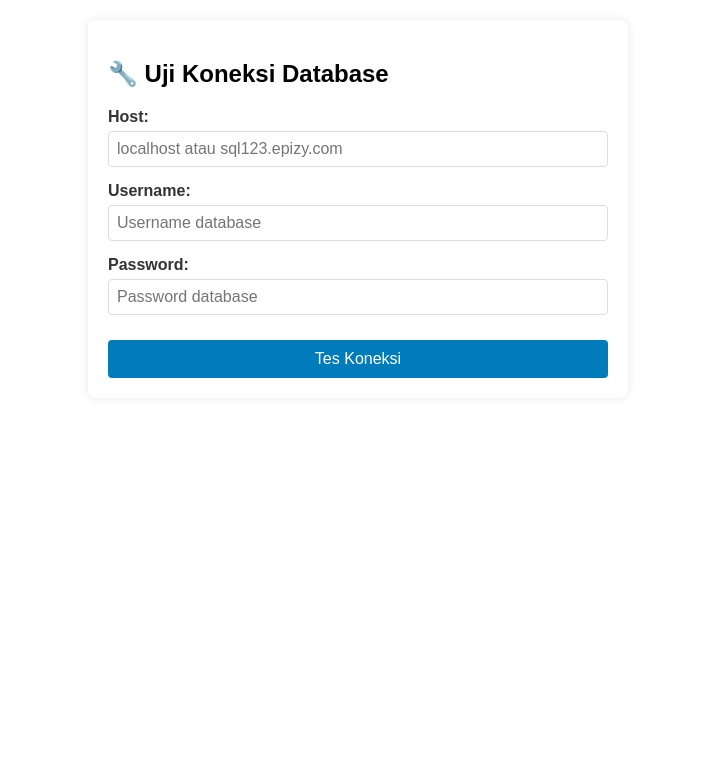
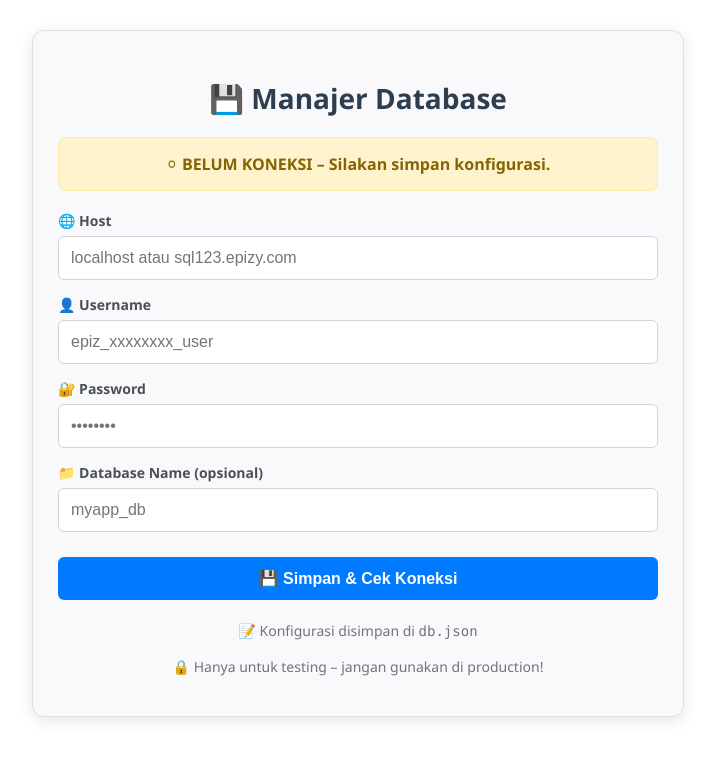
Before and after one commit to shin-meiri/main, a React (Create React App) app: page / in a window 1280 px wide. Shown: the top 760 px of the page, without its empty margins (282-997 px from the left). Built offline with nearby package versions, Linux system fonts and the light colour scheme; no server answers.

Commit message:
Update DBForm.jsx

```diff
--- a/src/components/DBForm.jsx
+++ b/src/components/DBForm.jsx
@@ -1,53 +1,118 @@
-import React, { useState } from 'react';
+import React, { useState, useEffect } from 'react';
 
-const DbTestForm = () => {
+const DbManager = () => {
   const [form, setForm] = useState({
     host: '',
     user: '',
-    pass: ''
+    pass: '',
+    dbname: ''
   });
-  const [result, setResult] = useState('');
-  const [loading, setLoading] = useState(false);
+  const [status, setStatus] = useState('loading'); // loading, disconnected, connected, failed
+  const [error, setError] = useState('');
+
+  // Cek status koneksi saat load
+  useEffect(() => {
+    fetch('/crudb.php')
+      .then(res => res.json())
+      .then(data => {
+        if (data.status === 'error') {
+          setError(data.message);
+          setStatus('disconnected');
+        } else {
+          setStatus(data.status);
+          if (data.config) setForm(data.config);
+        }
+      })
+      .catch(() => {
+        setError('Gagal load konfigurasi');
+        setStatus('disconnected');
+      });
+  }, []);
 
   const handleChange = (e) => {
-    setForm({
-      ...form,
-      [e.target.name]: e.target.value
-    });
+    setForm({ ...form, [e.target.name]: e.target.value });
   };
 
-  const handleSubmit = async (e) => {
+  const handleSubmit = (e) => {
     e.preventDefault();
-    setLoading(true);
-    setResult('Sedang menguji koneksi...');
+    setStatus('loading');
 
-    try {
-      const response = await fetch('/tes-db.php', {
-        method: 'POST',
-        headers: {
-          'Content-Type': 'application/x-www-form-urlencoded',
-        },
-        body: new URLSearchParams(form).toString()
+    // Simpan ke db.json via PHP
+    fetch('/crudb.php', {
+      method: 'POST',
+      headers: { 'Content-Type': 'application/json' },
+      body: JSON.stringify(form)
+    })
+      .then(res => res.json())
+      .then(data => {
+        if (data.status === 'saved') {
+          setStatus(data.connection?.status || 'disconnected');
+        } else {
+          setError(data.message);
+          setStatus('failed');
+        }
+      })
+      .catch(() => {
+        setError('Gagal menyimpan');
+        setStatus('failed');
       });
+  };
 
-      const text = await response.text();
-      setResult(text); // HTML dari tes-db.php
-    } catch (error) {
-      setResult(`<p style="color: red;">❌ Error: ${error.message}</p>`);
-    } finally {
-      setLoading(false);
+  const handleDelete = () => {
+    if (window.confirm('⚠️ Hapus konfigurasi database?')) {
+      fetch('/crudb.php', { method: 'DELETE' })
+        .then(() => {
+          setForm({ host: '', user: '', pass: '', dbname: '' });
+          setStatus('disconnected');
+        });
+    }
+  };
+
+  // Render UI berdasarkan status
+  const renderStatus = () => {
+    switch (status) {
+      case 'connected':
+        return (
+          <div style={styles.status.success}>
+            🟢 <strong>KONEKSI BERHASIL!</strong> Database siap digunakan.
+          </div>
+        );
+      case 'failed':
+        return (
+          <div style={styles.status.failed}>
+            🔴 <strong>GAGAL KONEKSI:</strong> {error || 'Periksa host, user, atau password.'}
+          </div>
+        );
+      case 'disconnected':
+        return (
+          <div style={styles.status.disconnected}>
+            ⚪ <strong>BELUM KONEKSI</strong> – Silakan simpan konfigurasi.
+          </div>
+        );
+      case 'loading':
+        return (
+          <div style={styles.status.loading}>
+            🔍 Sedang memuat status...
+          </div>
+        );
+      default:
+        return null;
     }
   };
 
   return (
     <div style={styles.container}>
-      <h2>🔧 Uji Koneksi Database</h2>
+      <h2 style={styles.title}>💾 Manajer Database</h2>
+
+      {/* Status */}
+      {renderStatus()}
+
+      {/* Form */}
       <form onSubmit={handleSubmit} style={styles.form}>
         <div style={styles.field}>
-          <label style={styles.label} htmlFor="host">Host:</label>
+          <label style={styles.label}>🌐 Host</label>
           <input
             type="text"
-            id="host"
             name="host"
             value={form.host}
             onChange={handleChange}
@@ -58,95 +123,184 @@ const DbTestForm = () => {
         </div>
 
         <div style={styles.field}>
-          <label style={styles.label} htmlFor="user">Username:</label>
+          <label style={styles.label}>👤 Username</label>
           <input
             type="text"
-            id="user"
             name="user"
             value={form.user}
             onChange={handleChange}
-            placeholder="Username database"
+            placeholder="epiz_xxxxxxxx_user"
             required
             style={styles.input}
           />
         </div>
 
         <div style={styles.field}>
-          <label style={styles.label} htmlFor="pass">Password:</label>
+          <label style={styles.label}>🔐 Password</label>
           <input
             type="password"
-            id="pass"
             name="pass"
             value={form.pass}
             onChange={handleChange}
-            placeholder="Password database"
-            required
+            placeholder="••••••••"
             style={styles.input}
           />
         </div>
 
-        <button type="submit" disabled={loading} style={styles.button}>
-          {loading ? 'Mengujicoba...' : 'Tes Koneksi'}
-        </button>
+        <div style={styles.field}>
+          <label style={styles.label}>📁 Database Name (opsional)</label>
+          <input
+            type="text"
+            name="dbname"
+            value={form.dbname}
+            onChange={handleChange}
+            placeholder="myapp_db"
+            style={styles.input}
+          />
+        </div>
+
+        <div style={styles.buttons}>
+          <button type="submit" style={styles.btn.save}>
+            💾 Simpan & Cek Koneksi
+          </button>
+          {status !== 'disconnected' && (
+            <button type="button" onClick={handleDelete} style={styles.btn.delete}>
+              🗑️ Hapus
+            </button>
+          )}
+        </div>
       </form>
 
-      {result && (
-        <div style={styles.result} dangerouslySetInnerHTML={{ __html: result }} />
-      )}
+      {/* Info */}
+      <div style={styles.info}>
+        <p>📝 Konfigurasi disimpan di <code>db.json</code></p>
+        <p>🔒 Hanya untuk testing – jangan gunakan di production!</p>
+      </div>
     </div>
   );
 };
 
-// Gaya sederhana (bisa dipindah ke CSS nanti)
+// === STYLES ===
 const styles = {
   container: {
-    fontFamily: 'Arial, sans-serif',
-    maxWidth: '500px',
-    margin: '20px auto',
-    padding: '20px',
-    backgroundColor: '#fff',
-    borderRadius: '8px',
-    boxShadow: '0 0 10px rgba(0,0,0,0.1)',
+    fontFamily: 'Segoe UI, Tahoma, Geneva, Verdana, sans-serif',
+    maxWidth: '600px',
+    margin: '30px auto',
+    padding: '25px',
+    backgroundColor: '#f9f9fb',
+    borderRadius: '12px',
+    boxShadow: '0 4px 15px rgba(0,0,0,0.1)',
+    border: '1px solid #e0e0e0'
+  },
+  title: {
+    textAlign: 'center',
+    color: '#2c3e50',
+    marginBottom: '20px',
+    fontSize: '28px'
+  },
+  status: {
+    success: {
+      padding: '15px',
+      backgroundColor: '#d4edda',
+      color: '#155724',
+      borderRadius: '8px',
+      marginBottom: '20px',
+      fontSize: '16px',
+      textAlign: 'center',
+      fontWeight: 'bold',
+      border: '1px solid #c3e6cb'
+    },
+    failed: {
+      padding: '15px',
+      backgroundColor: '#f8d7da',
+      color: '#721c24',
+      borderRadius: '8px',
+      marginBottom: '20px',
+      fontSize: '16px',
+      textAlign: 'center',
+      fontWeight: 'bold',
+      border: '1px solid #f5c6cb'
+    },
+    disconnected: {
+      padding: '15px',
+      backgroundColor: '#fff3cd',
+      color: '#856404',
+      borderRadius: '8px',
+      marginBottom: '20px',
+      fontSize: '16px',
+      textAlign: 'center',
+      fontWeight: 'bold',
+      border: '1px solid #ffeaa7'
+    },
+    loading: {
+      padding: '15px',
+      backgroundColor: '#d1ecf1',
+      color: '#0c5460',
+      borderRadius: '8px',
+      marginBottom: '20px',
+      fontSize: '16px',
+      textAlign: 'center',
+      fontWeight: 'bold'
+    }
   },
   form: {
     display: 'flex',
     flexDirection: 'column',
+    gap: '15px'
   },
   field: {
-    marginBottom: '15px',
+    display: 'flex',
+    flexDirection: 'column'
   },
   label: {
-    display: 'block',
-    marginBottom: '5px',
-    fontWeight: 'bold',
-    color: '#333',
+    fontSize: '14px',
+    fontWeight: '600',
+    color: '#495057',
+    marginBottom: '6px'
   },
   input: {
-    padding: '8px',
+    padding: '12px',
     fontSize: '16px',
-    border: '1px solid #ddd',
-    borderRadius: '4px',
-    width: '100%',
-    boxSizing: 'border-box',
+    border: '1px solid #ced4da',
+    borderRadius: '6px',
+    outline: 'none',
+    transition: 'border 0.3s'
   },
-  button: {
-    backgroundColor: '#007cba',
-    color: 'white',
-    padding: '10px',
-    border: 'none',
-    borderRadius: '4px',
-    cursor: 'pointer',
-    fontSize: '16px',
-    marginTop: '10px',
+  buttons: {
+    display: 'flex',
+    gap: '10px',
+    marginTop: '10px'
   },
-  result: {
+  btn: {
+    save: {
+      flex: 1,
+      backgroundColor: '#007bff',
+      color: 'white',
+      padding: '12px',
+      border: 'none',
+      borderRadius: '6px',
+      cursor: 'pointer',
+      fontSize: '16px',
+      fontWeight: 'bold'
+    },
+    delete: {
+      backgroundColor: '#dc3545',
+      color: 'white',
+      padding: '12px',
+      border: 'none',
+      borderRadius: '6px',
+      cursor: 'pointer',
+      fontSize: '16px',
+      fontWeight: 'bold'
+    }
+  },
+  info: {
     marginTop: '20px',
-    padding: '15px',
-    backgroundColor: '#f9f9f9',
-    border: '1px solid #ddd',
-    borderRadius: '4px',
     fontSize: '14px',
-  },
+    color: '#6c757d',
+    textAlign: 'center',
+    lineHeight: '1.5'
+  }
 };
 
-export default DbTestForm;
+export default DbManager;
```
